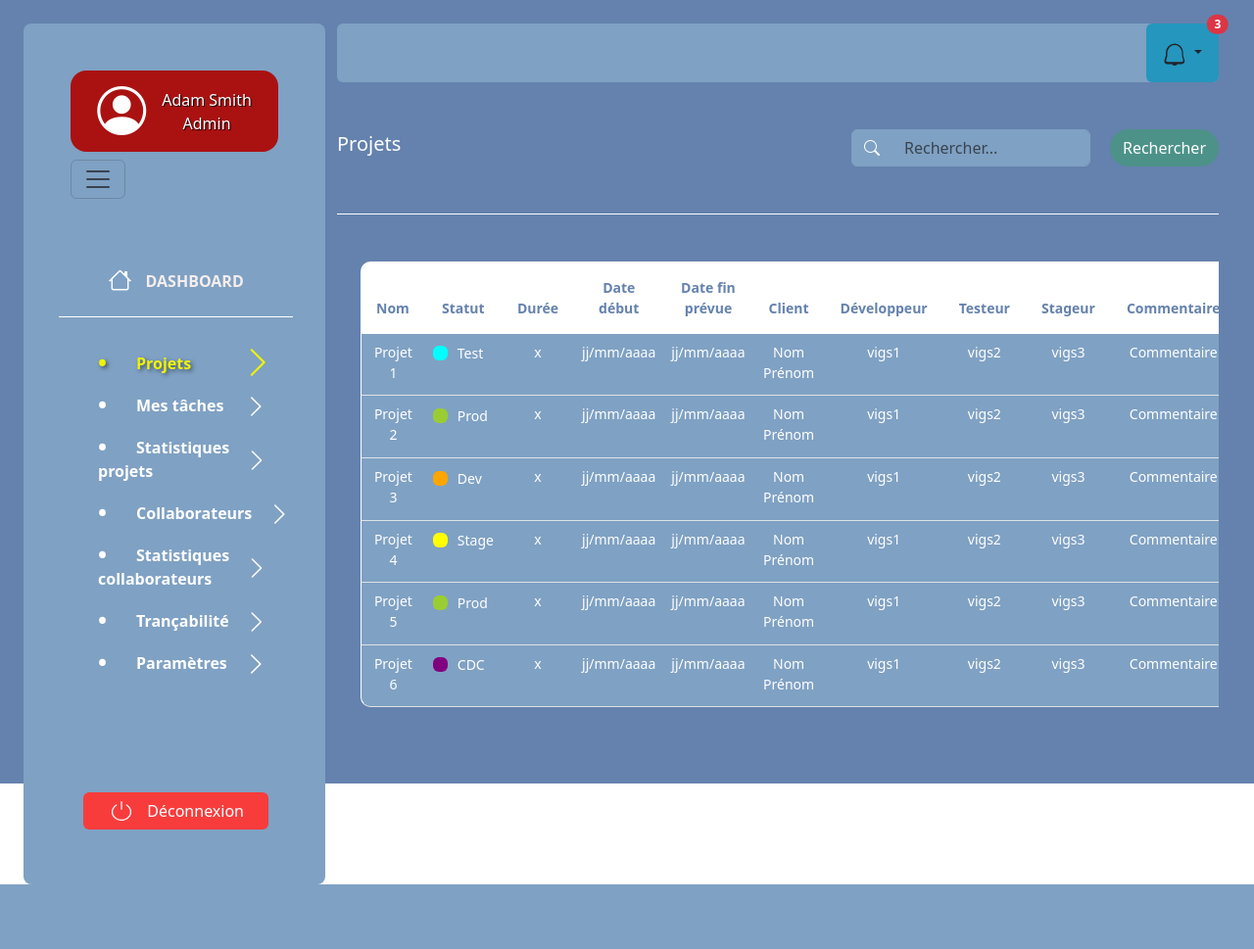
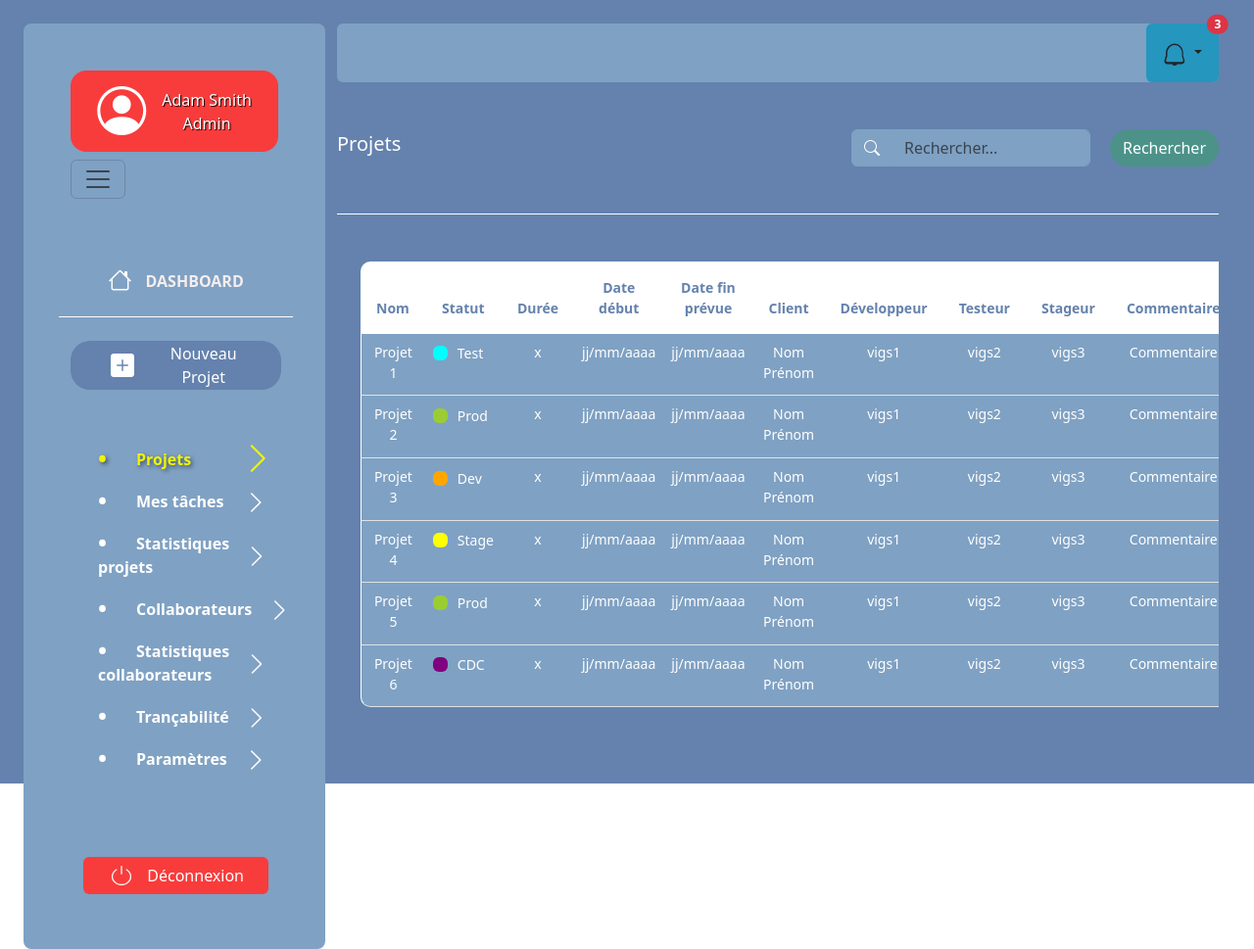
Before and after one commit to Blyss09/ProjetStage, a PHP site: page /screens/adminScreens/adminEnv.html in a window 1280 px wide, after a click that opens the changed part. Shown: the whole page at 98% size. Before the commit the page ends 903 px from the top, so only its background shows below. Run offline with PHP 8.4, Linux system fonts and the light colour scheme.

Commit message:
upd admEnv
+button Nouveau Projet

```diff
--- a/screens/adminScreens/adminEnv.html
+++ b/screens/adminScreens/adminEnv.html
@@ -34,6 +34,12 @@
                             <i class="bi bi-house h4"></i>
                         </span>
                         <div class="dashboard__title ms-4 align-self-center">DASHBOARD</div>
+                    </div>
+                    <div class="d-flex justify-content-center my-4">
+                        <button type="button" class="btn btn_newproj text-white px-4 p-0">
+                            <i class="bi bi-plus-square-fill mt-2 mx-3 h4"></i>
+                          Nouveau Projet
+                        </button>
                     </div>
                     <ul class="nav row flex-lg-row mt-4">
                         <li class="nav-item">
--- a/styles/styles.css
+++ b/styles/styles.css
@@ -91,6 +91,17 @@
   border-bottom: 1px solid white;
 }
 
+/*Button Nouveau Projet*/
+.btn_newproj {
+  background-color: rgb(100, 130, 173);
+  display: inline-flex;
+  align-items: center;
+  border-radius: 20px;
+}
+.btn_newproj:hover {
+  background-color: rgb(32, 210, 169);
+}
+
 .filter__title {
   margin-left: 40rem;
   margin-right: 5px;
@@ -127,7 +138,7 @@
 
 /*admin*/
 .admin {
-  background-color: rgb(170, 18, 18);
+  background-color: rgb(248, 60, 60);
 }
 
 /*manager*/
@@ -212,11 +223,11 @@
   background-color: rgb(248, 60, 60);
   display: inline-flex;
   align-items: center;
-  margin-top: 12rem;
+  margin-top: 9rem;
 }
 @media (max-width: 1440px) {
   .logout__btn {
-    margin-top: 7rem;
+    margin-top: 5rem;
   }
 }
 
--- a/styles/styles.scss
+++ b/styles/styles.scss
@@ -9,7 +9,7 @@ $returnButtonPag: rgb(103, 103, 103);
 $bellColor: rgb(37, 150, 190);
 $white: rgb(255,255,255);
 $managerColor: rgb(55, 24, 94);
-$adminColor: rgb(170, 18, 18);
+$adminColor: rgba(248, 60, 60, 1);
 
 
 .bell {
@@ -112,6 +112,19 @@ $rowCollor: rgba(127, 161, 195);
 .dashboard__body{
   border-bottom: 1px solid white;
 }
+/*Button Nouveau Projet*/
+.btn_newproj{
+  background-color: $pageBackground;
+  display: inline-flex;
+  align-items: center;
+  border-radius: 20px;
+
+
+  &:hover{
+    background-color: $createButtonProject;
+  }
+}
+
 .filter__title {
   margin-left: 40rem;
   margin-right: 5px;
@@ -139,11 +152,11 @@ $rowCollor: rgba(127, 161, 195);
 
 /*admin*/
 .admin {
-  background-color: rgb(170, 18, 18);
+  background-color: $adminColor;
 }
 /*manager*/
 .manager {
-  background-color: rgb(55, 24, 94);
+  background-color: $managerColor;
 }
 /*collaborateur*/
 .collab {
@@ -216,10 +229,10 @@ $rowCollor: rgba(127, 161, 195);
   background-color: rgba(248, 60, 60, 1);
   display: inline-flex;
   align-items: center;
-  margin-top: 12rem;
+  margin-top: 9rem;
 
   @media (max-width: 1440px) {
-    margin-top: 7rem;
+    margin-top: 5rem;
   }
 }
 .logout__btn:hover{
```
Also changed, not shown: 1 other file.
